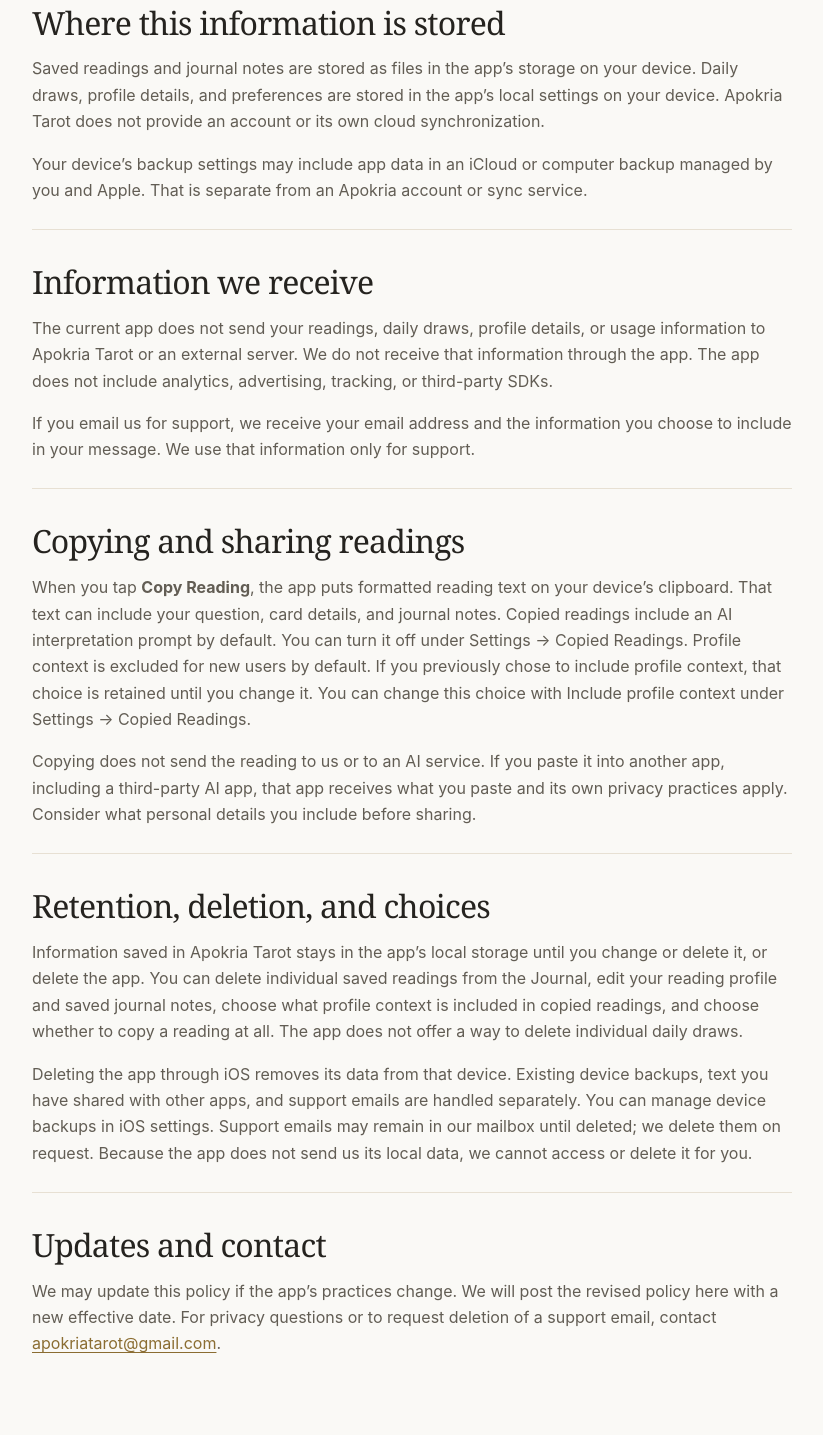
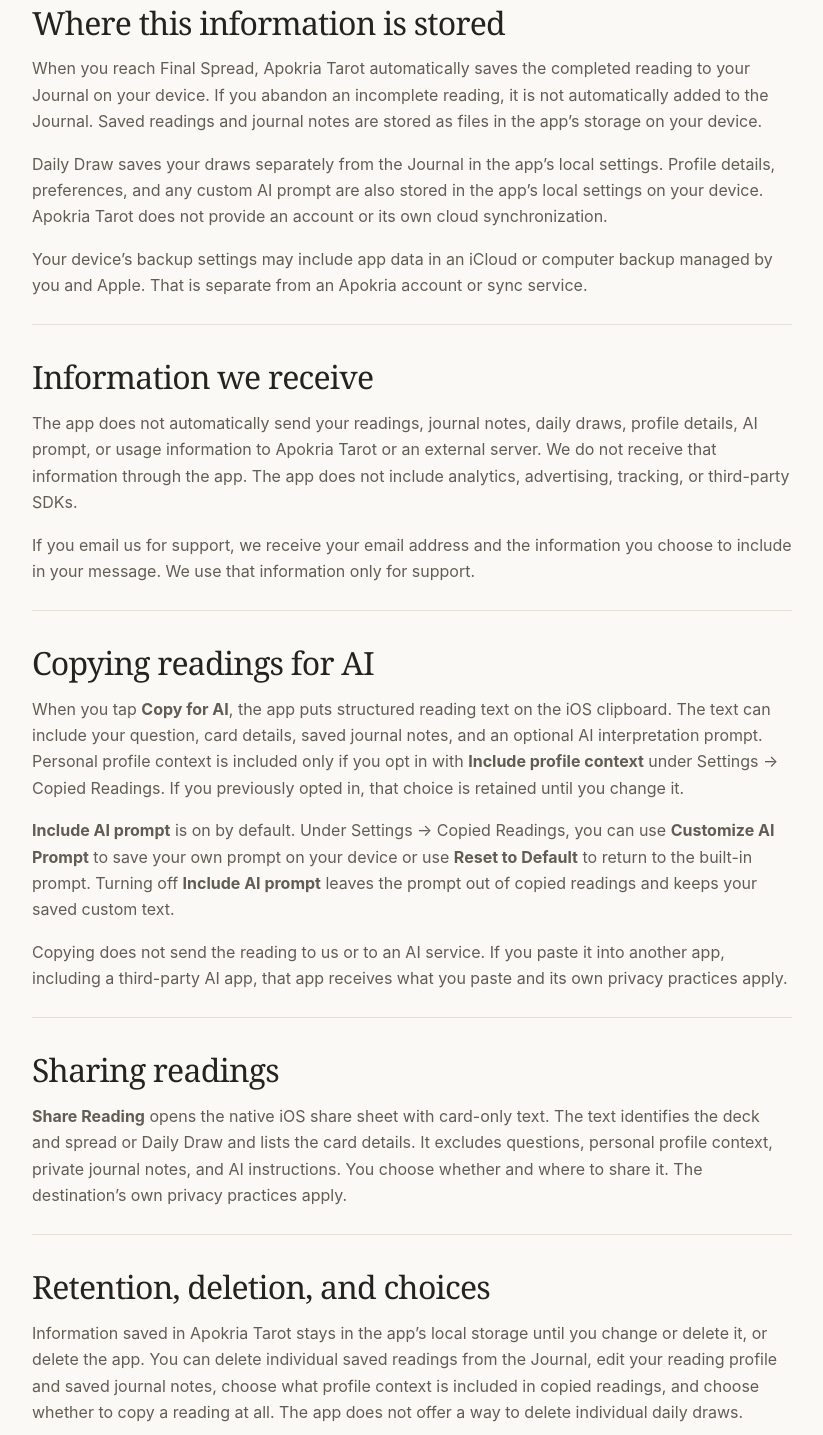
Before and after one commit to Bigpep55/apokria, a plain HTML site: page privacy/index.html in a window 1280 px wide. Shown: the part 822-2257 px from the top of the page, without its empty margins (152-975 px from the left). Drawn offline with Linux system fonts and the light colour scheme.

Commit message:
Document Apokria copying, sharing, and local journaling

```diff
--- a/privacy/index.html
+++ b/privacy/index.html
@@ -4,7 +4,7 @@
   <meta charset="utf-8">
   <meta name="viewport" content="width=device-width, initial-scale=1">
   <meta name="color-scheme" content="light">
-  <meta name="description" content="Learn how Apokria Tarot handles readings, profile details, copied text, and support messages.">
+  <meta name="description" content="Learn how Apokria Tarot stores readings and handles copied text, shared readings, profile details, and support messages.">
   <title>Privacy Policy — Apokria Tarot</title>
   <link rel="icon" type="image/svg+xml" href="../favicon.svg">
   <link rel="stylesheet" href="../styles.css">
@@ -23,7 +23,7 @@
     <div class="document-heading">
       <p class="eyebrow">Your space, your reflections</p>
       <h1>Privacy Policy</h1>
-      <p class="document-date">Effective November 18, 2026</p>
+      <p class="document-date">Effective November 19, 2026</p>
       <p class="lead">Apokria Tarot is an iOS app for tarot readings and reflection. This policy explains what stays on your device, what you may choose to share, and how to reach us.</p>
     </div>
 
@@ -35,20 +35,27 @@
 
       <section>
         <h2>Where this information is stored</h2>
-        <p>Saved readings and journal notes are stored as files in the app’s storage on your device. Daily draws, profile details, and preferences are stored in the app’s local settings on your device. Apokria Tarot does not provide an account or its own cloud synchronization.</p>
+        <p>When you reach Final Spread, Apokria Tarot automatically saves the completed reading to your Journal on your device. If you abandon an incomplete reading, it is not automatically added to the Journal. Saved readings and journal notes are stored as files in the app’s storage on your device.</p>
+        <p>Daily Draw saves your draws separately from the Journal in the app’s local settings. Profile details, preferences, and any custom AI prompt are also stored in the app’s local settings on your device. Apokria Tarot does not provide an account or its own cloud synchronization.</p>
         <p>Your device’s backup settings may include app data in an iCloud or computer backup managed by you and Apple. That is separate from an Apokria account or sync service.</p>
       </section>
 
       <section>
         <h2>Information we receive</h2>
-        <p>The current app does not send your readings, daily draws, profile details, or usage information to Apokria Tarot or an external server. We do not receive that information through the app. The app does not include analytics, advertising, tracking, or third-party SDKs.</p>
+        <p>The app does not automatically send your readings, journal notes, daily draws, profile details, AI prompt, or usage information to Apokria Tarot or an external server. We do not receive that information through the app. The app does not include analytics, advertising, tracking, or third-party SDKs.</p>
         <p>If you email us for support, we receive your email address and the information you choose to include in your message. We use that information only for support.</p>
       </section>
 
       <section>
-        <h2>Copying and sharing readings</h2>
-        <p>When you tap <strong>Copy Reading</strong>, the app puts formatted reading text on your device’s clipboard. That text can include your question, card details, and journal notes. Copied readings include an AI interpretation prompt by default. You can turn it off under Settings → Copied Readings. Profile context is excluded for new users by default. If you previously chose to include profile context, that choice is retained until you change it. You can change this choice with Include profile context under Settings → Copied Readings.</p>
-        <p>Copying does not send the reading to us or to an AI service. If you paste it into another app, including a third-party AI app, that app receives what you paste and its own privacy practices apply. Consider what personal details you include before sharing.</p>
+        <h2>Copying readings for AI</h2>
+        <p>When you tap <strong>Copy for AI</strong>, the app puts structured reading text on the iOS clipboard. The text can include your question, card details, saved journal notes, and an optional AI interpretation prompt. Personal profile context is included only if you opt in with <strong>Include profile context</strong> under Settings → Copied Readings. If you previously opted in, that choice is retained until you change it.</p>
+        <p><strong>Include AI prompt</strong> is on by default. Under Settings → Copied Readings, you can use <strong>Customize AI Prompt</strong> to save your own prompt on your device or use <strong>Reset to Default</strong> to return to the built-in prompt. Turning off <strong>Include AI prompt</strong> leaves the prompt out of copied readings and keeps your saved custom text.</p>
+        <p>Copying does not send the reading to us or to an AI service. If you paste it into another app, including a third-party AI app, that app receives what you paste and its own privacy practices apply.</p>
+      </section>
+
+      <section>
+        <h2>Sharing readings</h2>
+        <p><strong>Share Reading</strong> opens the native iOS share sheet with card-only text. The text identifies the deck and spread or Daily Draw and lists the card details. It excludes questions, personal profile context, private journal notes, and AI instructions. You choose whether and where to share it. The destination’s own privacy practices apply.</p>
       </section>
 
       <section>
```
